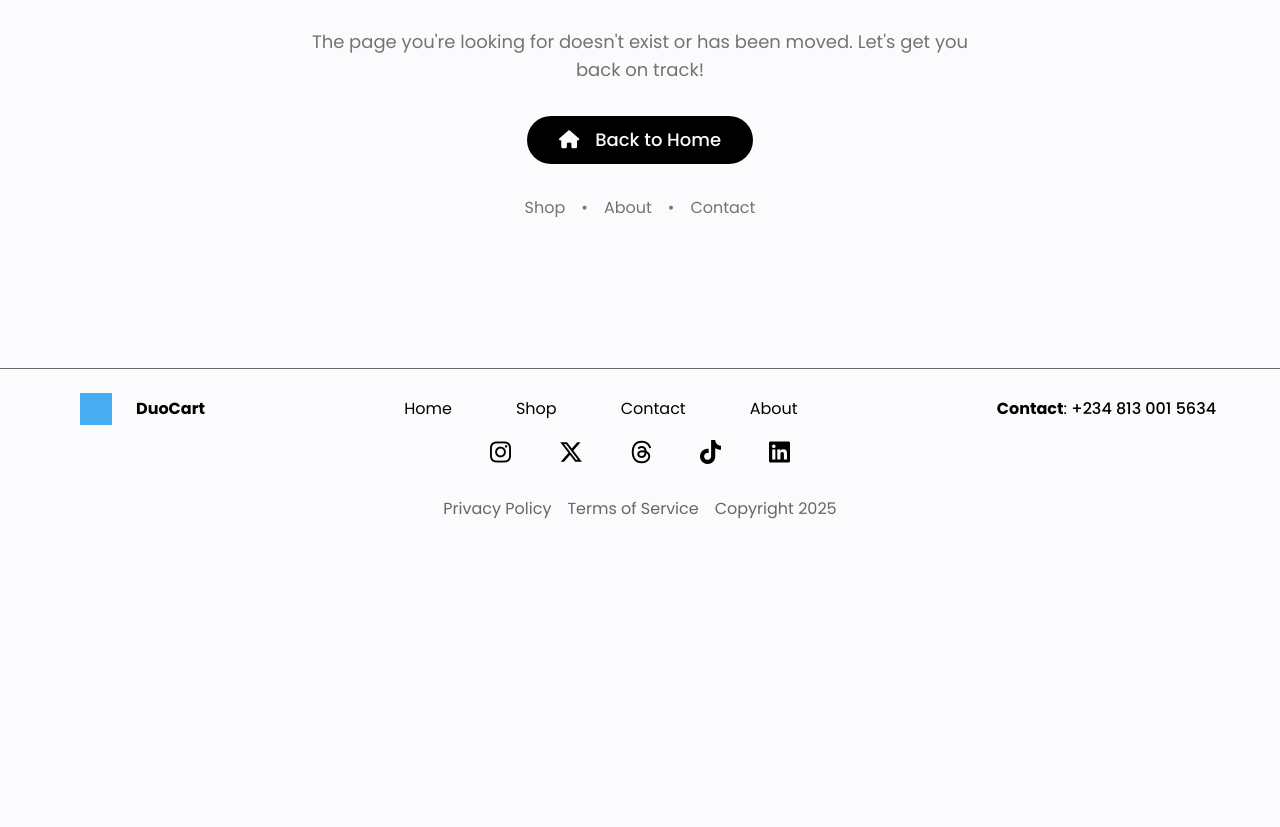
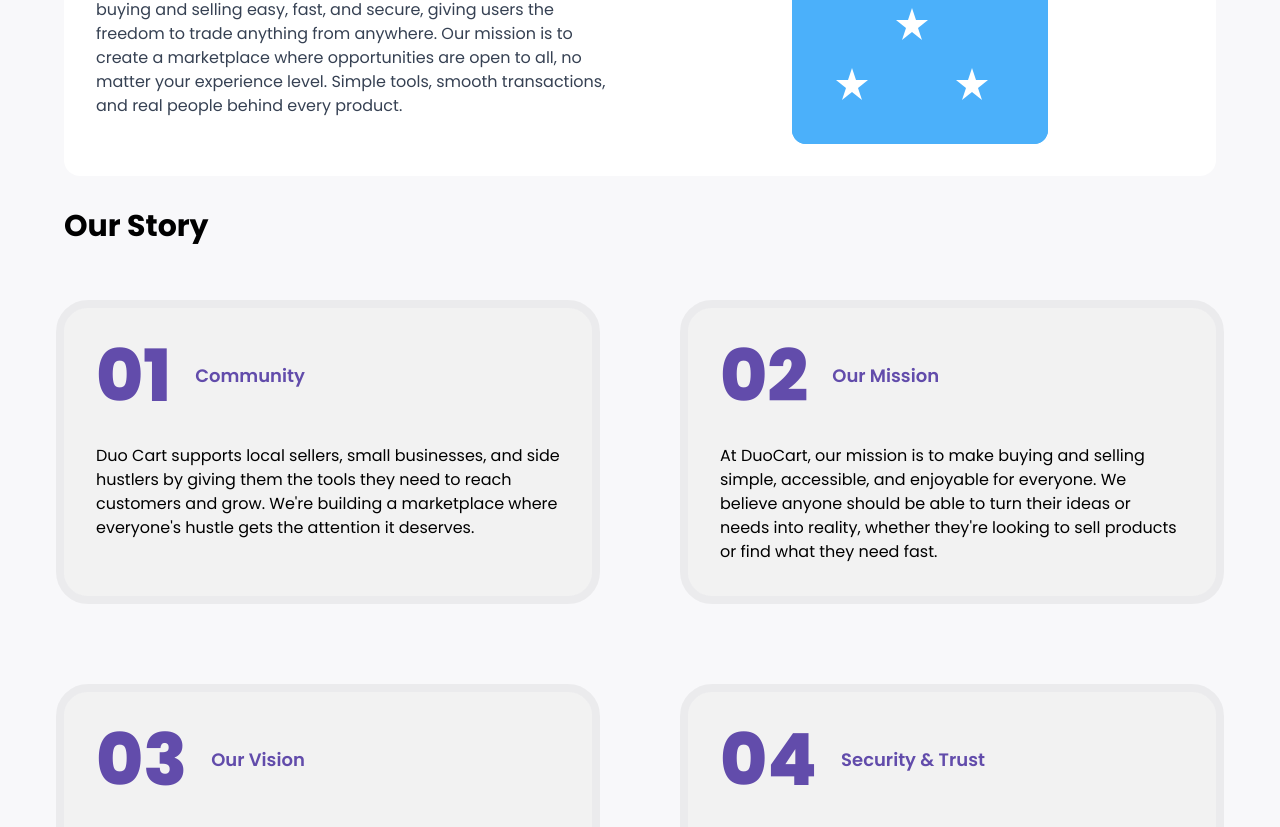
Before and after one commit to fvnju/duocart, a React (Vite) app in the folder client/: page /about in a window 1280 px wide. Shown: the part 464-1291 px from the top of the page. Before the commit the page ends 1025 px from the top, so only its background shows below. Built offline with nearby package versions, Linux system fonts and the light colour scheme; a web font is replaced by a local one.

Commit message:
random commit

```diff
--- a/client/src/App.tsx
+++ b/client/src/App.tsx
@@ -13,7 +13,7 @@ import NotFound from "./pages/NotFound";
 import About from "./pages/About";
 
 // eslint-disable-next-line @typescript-eslint/no-unused-vars
-const urlPaths = ["home", "shop"] as const; // update this array to add more url paths
+const urlPaths = ["home", "shop", "about"] as const; // update this array to add more url paths
 
 function App() {
   return (
@@ -22,6 +22,7 @@ function App() {
         <Route path="/" component={Home} />
         <Route path="/home" component={Home} />
         <Route path="/shop" component={Shop} />
+        <Route path="/about" component={About} />
         <WouterRoute component={NotFound} />
       </Switch>
     </Fragment>
--- a/client/src/components/ui/header.tsx
+++ b/client/src/components/ui/header.tsx
@@ -51,7 +51,7 @@ export default function Header() {
                                         className={cn(
                                             "rounded-full px-6 py-2 text-sm font-medium transition-colors",
                                             location === link.path
-                                                ? "hover:bg-foreground/100 hover:text-background"
+                                                ? "bg-foreground text-background hover:bg-foreground/100 hover:text-background"
                                                 : "hover:bg-foreground/100 hover:text-background"
                                         )}>
                                         {link.name}
--- a/client/src/pages/About.tsx
+++ b/client/src/pages/About.tsx
@@ -1,17 +1,79 @@
 import Footer from "@/components/ui/footer";
 import Header from "@/components/ui/header";
+
+const storyItems = [
+    {
+        number: "01",
+        title: "Community",
+        description:
+            "Duo Cart supports local sellers, small businesses, and side hustlers by giving them the tools they need to reach customers and grow. We're building a marketplace where everyone's hustle gets the attention it deserves.",
+    },
+    {
+        number: "02",
+        title: "Our Mission",
+        description:
+            "At DuoCart, our mission is to make buying and selling simple, accessible, and enjoyable for everyone. We believe anyone should be able to turn their ideas or needs into reality, whether they're looking to sell products or find what they need fast.",
+    },
+    {
+        number: "03",
+        title: "Our Vision",
+        description:
+            "DuoCart aim to become a global platform where individuals, small businesses, and entrepreneurs can thrive. Our vision is a connected marketplace where opportunity meets simplicity, and everyone can participate without barriers.",
+    },
+    {
+        number: "04",
+        title: "Security & Trust",
+        description:
+            "DuoCart aim to become a global platform where individuals, small businesses, and entrepreneurs can thrive. Our vision is a connected marketplace where opportunity meets simplicity, and everyone can participate without barriers.",
+    },
+    {
+        number: "05",
+        title: "Customer Support",
+        description:
+            "Got questions or issues? Our customer support team is always ready to assist. We're committed to quick responses, helpful solutions, and making sure your Duo Cart experience is smooth from start to finish.",
+    },
+    {
+        number: "06",
+        title: "Technology",
+        description:
+            "Our platform is built using modern, scalable technology that keeps your experience fast and responsive. Whether you're browsing on your phone or managing your store on a desktop, Duo Cart's tech adapts to you.",
+    },
+];
+
+function StoryCard({
+    number,
+    title,
+    description,
+}: {
+    number: string;
+    title: string;
+    description: string;
+}) {
+    return (
+        <div className="flex flex-col gap-8 rounded-3xl bg-primary-foreground p-8 outline-8 transition-colors outline-foreground/5">
+            <div className="flex items-center gap-4">
+                <h1 className="text-7xl font-extrabold text-secondary mr-2">
+                    {number}
+                </h1>
+                <h2 className="text-lg font-semibold text-secondary">
+                    {title}
+                </h2>
+            </div>
+            <p className="text-foreground font-normal">{description}</p>
+        </div>
+    );
+}
 
 export default function About() {
     return (
         <>
             <Header />
-            <main className="bg-[#f8f8fa] min-h-screen pb-8">
+            <main className="bg-[#f8f8fa] min-h-screen pb-8 px-16 w-full">
                 {/* Top Banner */}
-                <section className="max-w-4xl mx-auto rounded-2xl mt-8 mb-8 p-0 overflow-hidden">
+                <section className="w-full mx-auto rounded-2xl mt-8 mb-8 p-0 overflow-hidden">
                     <div className="bg-[#4bb0fa] px-8 py-6 rounded-2xl flex flex-col items-center">
                         <h1
-                            className="text-4xl font-extrabold text-white drop-shadow mb-2 text-center"
-                            style={{ fontFamily: "Montserrat, sans-serif" }}>
+                            className="text-4xl font-extrabold text-white drop-shadow mb-2 text-center fnt-heading">
                             About Us
                         </h1>
                         <p className="text-white text-center text-base font-medium max-w-2xl">
@@ -25,7 +87,7 @@ export default function About() {
                 </section>
 
                 {/* About DuoCart Section */}
-                <section className="max-w-5xl mx-auto bg-white rounded-2xl flex flex-col md:flex-row items-center gap-8 p-8 mb-8 shadow-none">
+                <section className="w-full bg-white rounded-2xl flex flex-col md:flex-row items-center gap-8 p-8 mb-8 shadow-none">
                     <div className="flex-1">
                         <h2 className="text-xl font-bold mb-2">
                             About DuoCart
@@ -71,118 +133,15 @@ export default function About() {
                 </section>
 
                 {/* Our Story Section */}
-                <section className="max-w-6xl mx-auto px-2">
-                    <h2 className="text-xl font-bold mb-6">Our Story</h2>
-                    <div className="grid grid-cols-1 md:grid-cols-2 lg:grid-cols-3 gap-8">
-                        {/* 01 Community */}
-                        <div>
-                            <div className="flex items-center mb-2">
-                                <span className="text-3xl font-extrabold text-[#8d7ae7] mr-2">
-                                    01
-                                </span>
-                                <span className="text-lg font-semibold text-[#8d7ae7]">
-                                    Community
-                                </span>
-                            </div>
-                            <p className="text-gray-700 text-base">
-                                Duo Cart supports local sellers, small
-                                businesses, and side hustlers by giving them the
-                                tools they need to reach customers and grow.
-                                We're building a marketplace where everyone's
-                                hustle gets the attention it deserves.
-                            </p>
-                        </div>
-                        {/* 02 Our Mission */}
-                        <div>
-                            <div className="flex items-center mb-2">
-                                <span className="text-3xl font-extrabold text-[#8d7ae7] mr-2">
-                                    02
-                                </span>
-                                <span className="text-lg font-semibold text-[#8d7ae7]">
-                                    Our Mission
-                                </span>
-                            </div>
-                            <p className="text-gray-700 text-base">
-                                At DuoCart, our mission is to make buying and
-                                selling simple, accessible, and enjoyable for
-                                everyone. We believe anyone should be able to
-                                turn their ideas or needs into reality, whether
-                                they're looking to sell products or find what
-                                they need fast.
-                            </p>
-                        </div>
-                        {/* 03 Our Vision */}
-                        <div>
-                            <div className="flex items-center mb-2">
-                                <span className="text-3xl font-extrabold text-[#8d7ae7] mr-2">
-                                    03
-                                </span>
-                                <span className="text-lg font-semibold text-[#8d7ae7]">
-                                    Our Vision
-                                </span>
-                            </div>
-                            <p className="text-gray-700 text-base">
-                                DuoCart aim to become a global platform where
-                                individuals, small businesses, and entrepreneurs
-                                can thrive. Our vision is a connected
-                                marketplace where opportunity meets simplicity,
-                                and everyone can participate without barriers.
-                            </p>
-                        </div>
-                        {/* 04 Security & Trust */}
-                        <div>
-                            <div className="flex items-center mb-2">
-                                <span className="text-3xl font-extrabold text-[#8d7ae7] mr-2">
-                                    04
-                                </span>
-                                <span className="text-lg font-semibold text-[#8d7ae7]">
-                                    Security & Trust
-                                </span>
-                            </div>
-                            <p className="text-gray-700 text-base">
-                                DuoCart aim to become a global platform where
-                                individuals, small businesses, and entrepreneurs
-                                can thrive. Our vision is a connected
-                                marketplace where opportunity meets simplicity,
-                                and everyone can participate without barriers.
-                            </p>
-                        </div>
-                        {/* 05 Customer Support */}
-                        <div>
-                            <div className="flex items-center mb-2">
-                                <span className="text-3xl font-extrabold text-[#8d7ae7] mr-2">
-                                    05
-                                </span>
-                                <span className="text-lg font-semibold text-[#8d7ae7]">
-                                    Customer Support
-                                </span>
-                            </div>
-                            <p className="text-gray-700 text-base">
-                                Got questions or issues? Our customer support
-                                team is always ready to assist. We're committed
-                                to quick responses, helpful solutions, and
-                                making sure your Duo Cart experience is smooth
-                                from start to finish.
-                            </p>
-                        </div>
-                        {/* 05 Technology */}
-                        <div>
-                            <div className="flex items-center mb-2">
-                                <span className="text-3xl font-extrabold text-[#8d7ae7] mr-2">
-                                    05
-                                </span>
-                                <span className="text-lg font-semibold text-[#8d7ae7]">
-                                    Technology
-                                </span>
-                            </div>
-                            <p className="text-gray-700 text-base">
-                                Our platform is built using modern, scalable
-                                technology that keeps your experience fast and
-                                responsive. Whether you're browsing on your
-                                phone or managing your store on a desktop, Duo
-                                Cart's tech adapts to you.
-                            </p>
-                        </div>
+                <section className="w-full flex flex-col gap-16">
+                    <h2 className="text-3xl font-bold">Our Story</h2>
+                    <div className="grid grid-cols-1 md:grid-cols-2 lg:grid-cols-2 gap-24">
+                        {storyItems.map((item, idx) => (
+                            <StoryCard
+                                key={idx}
+                                {...item}
+                            />
+                        ))}
                     </div>
                 </section>
             </main>
```
